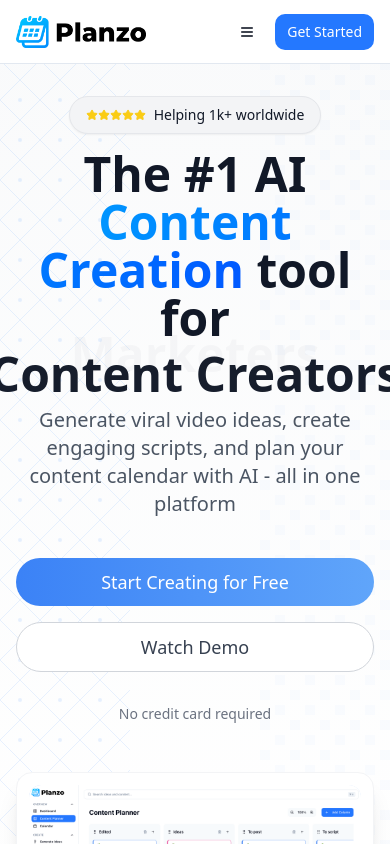
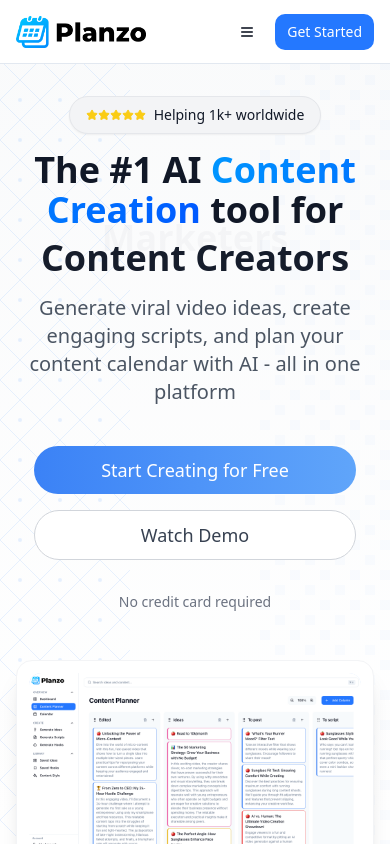
Before and after one commit to Tasklyios/planzo-ai, a React (Vite) app: page / in a window 390 px wide. Shown: the top 844 px of the page. Built offline with nearby package versions, Linux system fonts and the light colour scheme.

Commit message:
Adjust mobile layout
Reduce font size and button width on mobile devices to improve layout.

```diff
--- a/src/components/Hero.tsx
+++ b/src/components/Hero.tsx
@@ -50,11 +50,11 @@ const Hero = () => {
           <div className="mb-4 md:mb-6">
             <TrustBadge />
           </div>
-          <h1 className="text-5xl md:text-5xl lg:text-6xl font-bold text-gray-900 leading-tight max-w-4xl mx-auto mb-4 md:mb-6">
+          <h1 className="text-4xl md:text-5xl lg:text-6xl font-bold text-gray-900 leading-tight max-w-4xl mx-auto mb-4 md:mb-6">
             {isMobile ? (
               <>
-                <div className="text-5xl">The #1 AI <span className="bg-gradient-to-r from-[#0095FF] to-[#0059FF] bg-clip-text text-transparent">Content Creation</span> tool for</div>
-                <AnimatedTextSwitcher titles={useCases} className="mt-2 text-5xl" />
+                <div className="text-4xl">The #1 AI <span className="bg-gradient-to-r from-[#0095FF] to-[#0059FF] bg-clip-text text-transparent">Content Creation</span> tool for</div>
+                <AnimatedTextSwitcher titles={useCases} className="mt-2 text-4xl" />
               </>
             ) : (
               <div className="flex flex-col items-center justify-center">
@@ -69,14 +69,14 @@ const Hero = () => {
           </p>
           <div className="flex flex-col sm:flex-row gap-4 justify-center w-full sm:w-auto">
             <Button
-              className="bg-gradient-to-r from-blue-500 to-blue-400 hover:opacity-90 text-white px-8 py-6 text-lg rounded-full w-full sm:w-auto"
+              className="bg-gradient-to-r from-blue-500 to-blue-400 hover:opacity-90 text-white px-8 py-6 text-lg rounded-full w-[90%] mx-auto sm:w-auto"
               onClick={() => navigate("/auth")}
             >
               Start Creating for Free
             </Button>
             <Button
               variant="outline"
-              className="border-gray-300 hover:bg-gray-50 text-gray-700 px-8 py-6 text-lg rounded-full w-full sm:w-auto"
+              className="border-gray-300 hover:bg-gray-50 text-gray-700 px-8 py-6 text-lg rounded-full w-[90%] mx-auto sm:w-auto"
             >
               Watch Demo
             </Button>
--- a/src/components/ui/animated-text-switcher.tsx
+++ b/src/components/ui/animated-text-switcher.tsx
@@ -34,7 +34,7 @@ export function AnimatedTextSwitcher({
         {titles.map((title, index) => (
           <motion.span
             key={index}
-            className={`absolute font-bold whitespace-nowrap ${isMobile ? 'text-5xl' : ''}`}
+            className={`absolute font-bold whitespace-nowrap ${isMobile ? 'text-4xl' : ''}`}
             initial={{ opacity: 0, y: 20 }}
             transition={{ type: "spring", stiffness: 100 }}
             animate={
```
